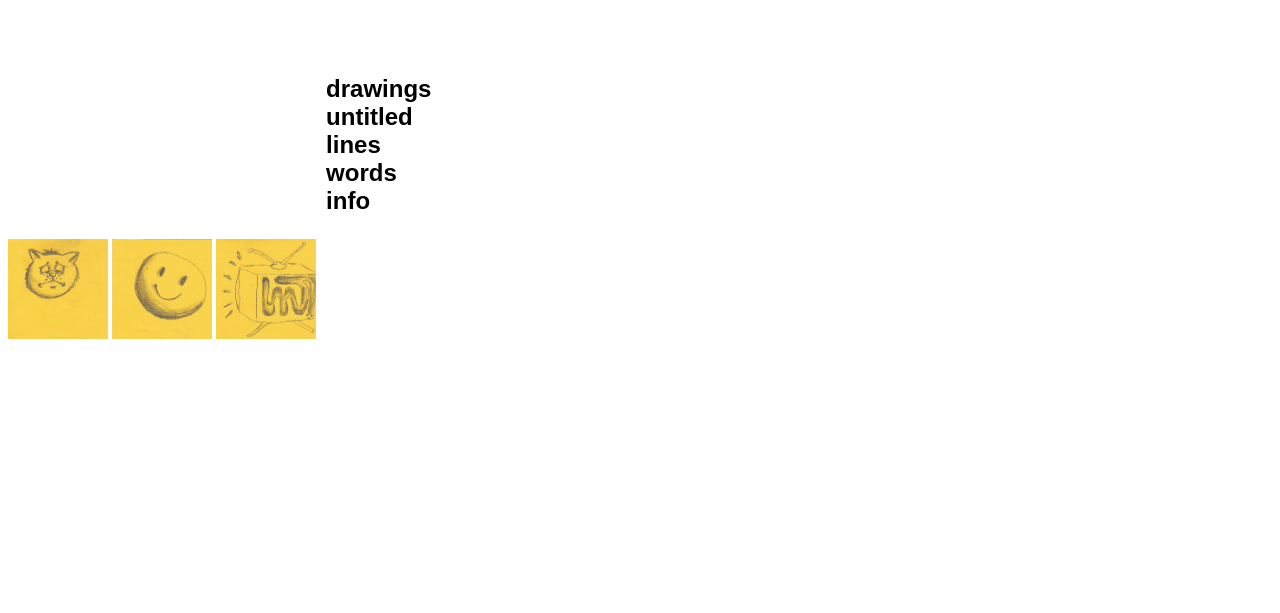
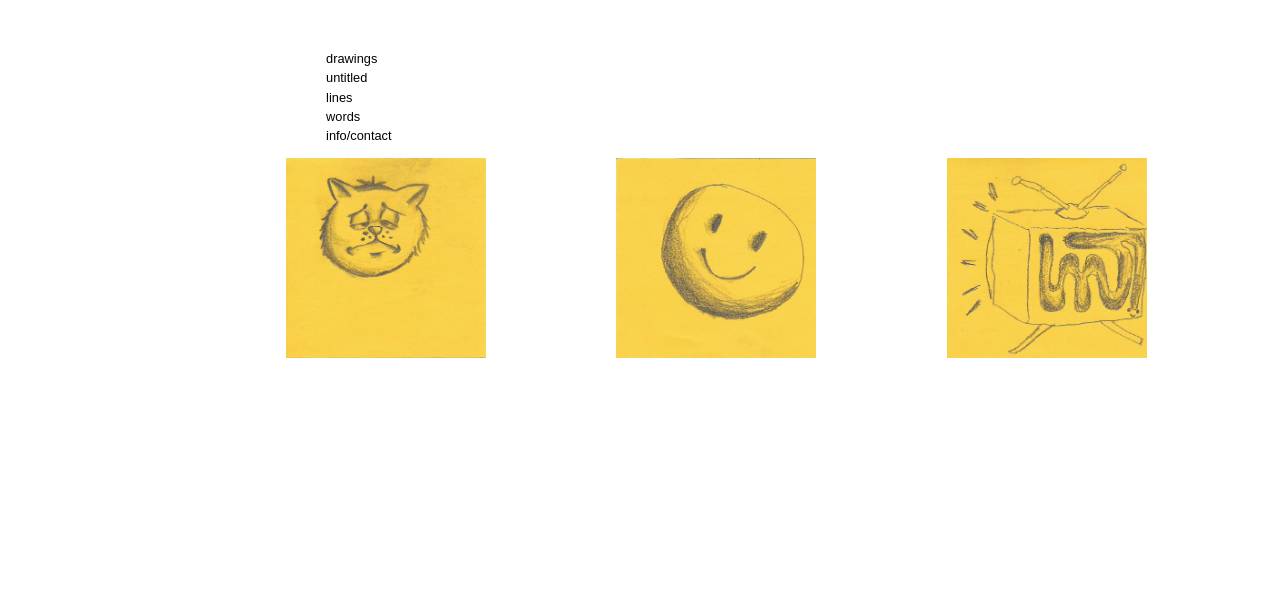
Before and after one commit to JCChocce/Web-Design, a plain HTML site: page index.html in a window 1280 px wide. Shown: the part 187-800 px from the top of the page. Drawn offline with Linux system fonts and the light colour scheme.

Commit message:
Add files via upload

```diff
--- a/css/style.css
+++ b/css/style.css
@@ -4,18 +4,21 @@
 }
 
 #gato {
-    height: 100px;
-    width: 100px;
+    height: 200px;
+    width: 200px;
+    margin-left: 22%;
 }
 
 #cara {
-    height: 100px;
-    width: 100px;
+    height: 200px;
+    width: 200px;
+    margin-left: 10%;
 }
 
 #tv {
-    height: 100px;
-    width: 100px;
+    height: 200px;
+    width: 200px;
+    margin-left: 10%;
 }
 
 #duke {
@@ -23,13 +26,14 @@
     font-weight: bolder;
     text-align: center;
     font-size: 95px;
+    letter-spacing: -10px;
 }
 
 .text {
     font-family: Arial, Helvetica, sans-serif;
-    font-weight: bold;
+    font-weight: 300;
     text-align: left;
     margin-left: 22%;
-    padding-top: 2px;
-
+    line-height: 1.5;
+    font-size: 80%;
 }
--- a/index.html
+++ b/index.html
@@ -27,7 +27,7 @@
                 <li>untitled</li>
                 <li>lines</li>
                 <li>words</li>
-                <li>info</li>
+                <li>info/contact</li>
             </ul>
         </h2>
     </div>
```
